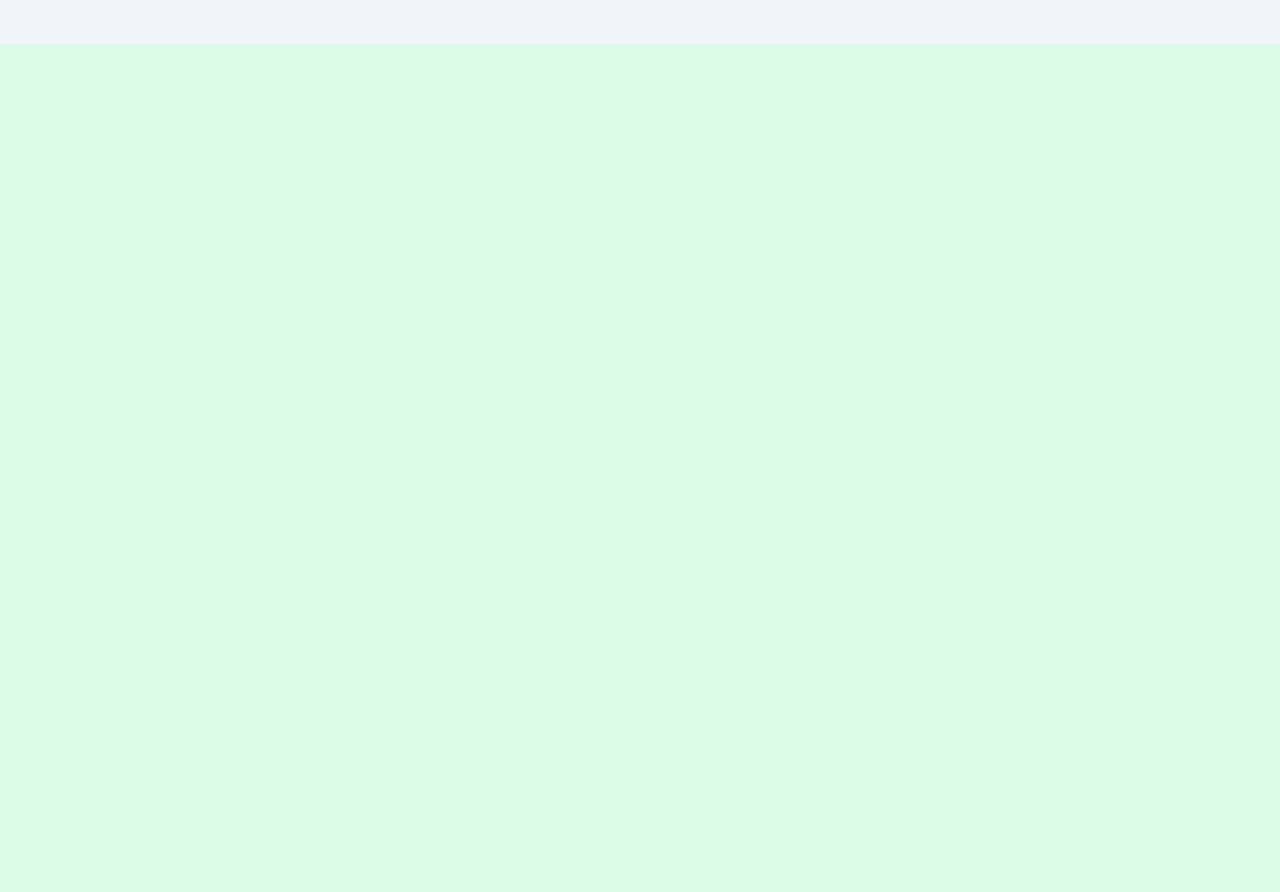
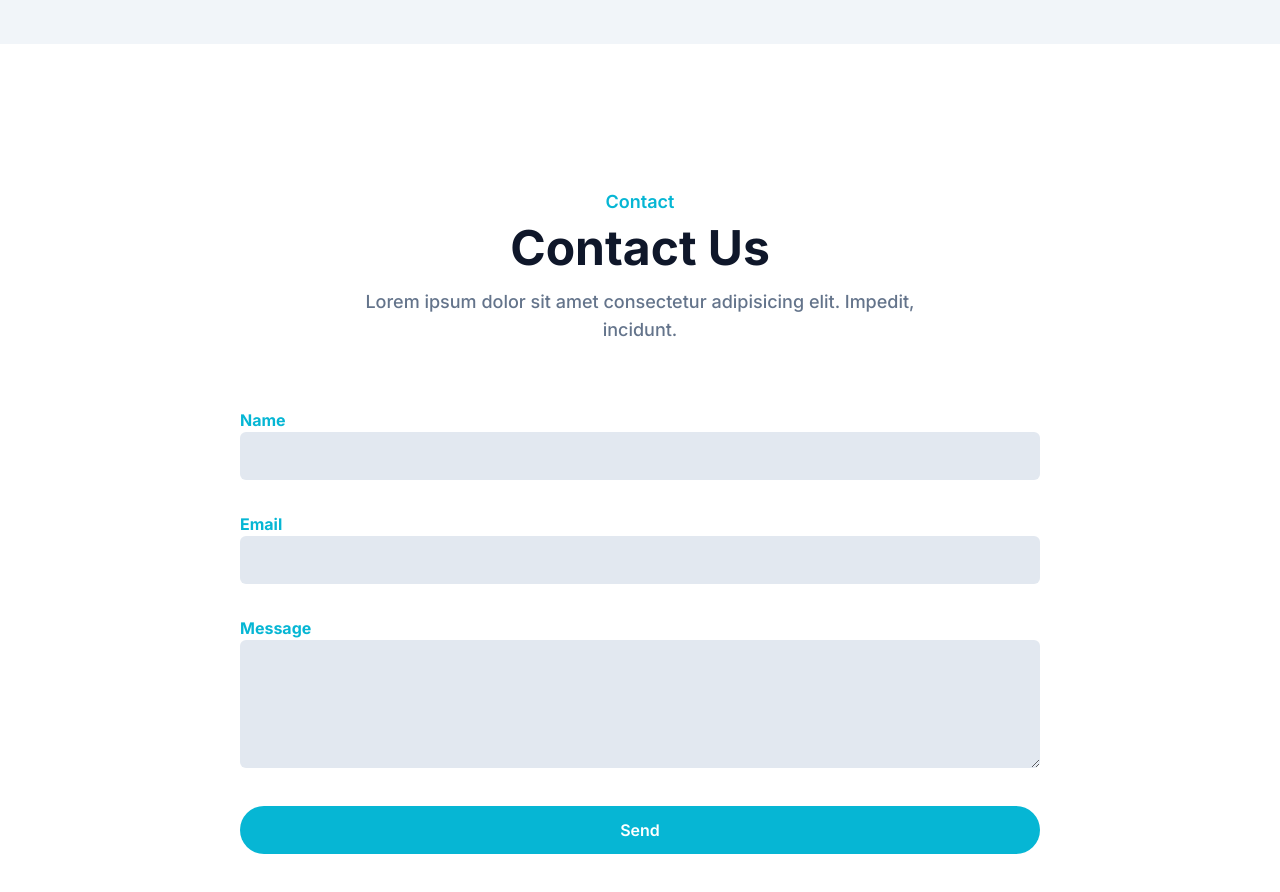
Before and after one commit to GnRous/Portfolio-TailwindCSS, a website: page index.html in a window 1280 px wide. Shown: the part 4357-5249 px from the top of the page. Before the commit the page ends 4657 px from the top, so only its background shows below. Drawn offline with Linux system fonts and the light colour scheme.

Commit message:
TailwindCSS - Contact Section

```diff
--- a/index.html
+++ b/index.html
@@ -9,7 +9,7 @@
   <link href="https://fonts.googleapis.com/css2?family=Inter:ital,opsz,wght@0,14..32,100..900;1,14..32,100..900&display=swap" rel="stylesheet">
   <link rel="stylesheet" href="dist/style.css">
 </head>
-<body class="sm:bg-red-100 md:bg-yellow-100 lg:bg-green-100">
+<body class="sm:bg-red-100 md:bg-yellow-100 lg:bg-green-100 xl:bg-transparent">
 
   <!-- Header Start -->
   <header class="bg-transparent absolute top-0 left-0 w-full flex items-center z-10">
@@ -236,7 +236,7 @@
       </div>
 
       <div class="flex flex-wrap justify-center">
-        <div class="w-full px-4 lg:w-1/2 xl:w-1/3 max-lg:max-w-2xl">
+        <div class="w-full px-4 md:w-1/2 lg:w-1/3 max-lg:max-w-2xl">
           <div class="bg-white rounded-xl shadow-lg overflow-hidden mb-10">
             <img src="dist/img/blog/ngoding.jpg" alt="Ngoding" class="w-full">
             <div class="py-6 px-6">
@@ -250,7 +250,7 @@
             </div>
           </div>
         </div>
-        <div class="w-full px-4 lg:w-1/2 xl:w-1/3 max-lg:max-w-2xl">
+        <div class="w-full px-4 md:w-1/2 lg:w-1/3 max-lg:max-w-2xl">
           <div class="bg-white rounded-xl shadow-lg overflow-hidden mb-10">
             <img src="dist/img/blog/keyboard.jpg" alt="Mechanical Keyboard" class="w-full">
             <div class="py-6 px-6">
@@ -264,7 +264,7 @@
             </div>
           </div>
         </div>
-        <div class="w-full px-4 lg:w-1/2 xl:w-1/3 max-lg:max-w-2xl">
+        <div class="w-full px-4 md:w-1/2 lg:w-1/3 max-lg:max-w-2xl">
           <div class="bg-white rounded-xl shadow-lg overflow-hidden mb-10">
             <img src="dist/img/blog/coffee.jpg" alt="Coffee" class="w-full">
             <div class="py-6 px-6">
@@ -278,7 +278,7 @@
             </div>
           </div>
         </div>
-        <div class="w-full px-4 lg:w-1/2 xl:w-1/3 max-lg:max-w-2xl">
+        <div class="w-full px-4 md:w-1/2 lg:w-1/3 max-lg:max-w-2xl">
           <div class="bg-white rounded-xl shadow-lg overflow-hidden mb-10">
             <img src="dist/img/blog/books.jpg" alt="Books" class="w-full">
             <div class="py-6 px-6">
@@ -292,7 +292,7 @@
             </div>
           </div>
         </div>
-        <div class="w-full px-4 lg:w-1/2 xl:w-1/3 max-lg:max-w-2xl">
+        <div class="w-full px-4 md:w-1/2 lg:w-1/3 max-lg:max-w-2xl">
           <div class="bg-white rounded-xl shadow-lg overflow-hidden mb-10">
             <img src="dist/img/blog/luffy.jpg" alt="Luffy" class="w-full">
             <div class="py-6 px-6">
@@ -311,6 +311,42 @@
   </section>
   <!-- Blog Section End -->
 
+  <!-- Contact Section start -->
+  <section id="contact" class="pt-36 pb-32">
+    <div class="container">
+      <div class="w-full px-4">
+        <div class="max-w-xl mx-auto text-center mb-16">
+          <h4 class="font-semibold text-lg text-primary mb-2">Contact</h4>
+          <h2 class="font-bold text-dark text-3xl mb-4 sm:text-4xl lg:text-5xl">Contact Us</h2>
+          <p class="font-medium text-secondary md:text-lg">
+            Lorem ipsum dolor sit amet consectetur adipisicing elit. Impedit, incidunt.
+          </p>
+        </div>
+      </div>
+
+      <form>
+        <div class="w-full lg:w-2/3 mx-auto">
+          <div class="w-full px-4 mb-8">
+            <label for="name" class="text-base font-bold text-primary">Name</label>
+            <input type="text" id="name" class="w-full bg-slate-200 text-dark p-3 rounded-md focus:outline-none focus:ring-primary focus:ring-1 focus:border-primary">
+          </div>
+          <div class="w-full px-4 mb-8">
+            <label for="email" class="text-base font-bold text-primary">Email</label>
+            <input type="email" id="email" class="w-full bg-slate-200 text-dark p-3 rounded-md focus:outline-none focus:ring-primary focus:ring-1 focus:border-primary">
+          </div>
+          <div class="w-full px-4 mb-8">
+            <label for="message" class="text-base font-bold text-primary">Message</label>
+            <textarea type="text" id="message" class="w-full bg-slate-200 text-dark p-3 rounded-md focus:outline-none focus:ring-primary focus:ring-1 focus:border-primary h-32"></textarea>
+          </div>
+          <div class="w-full px-4">
+            <button class="text-base font-semibold text-white bg-primary py-3 px-8 rounded-full w-full hover:opacity-80 hover:shadow-lg transition duration-500">Send</button>
+          </div>
+        </div>
+      </form>
+    </div>
+  </section>
+  <!-- Contact Section End -->
+
   <div class="mb-64"></div>
   <script src="dist/js/script.js"></script>
 </body>
```
Also changed, not shown: dist/style.css.
